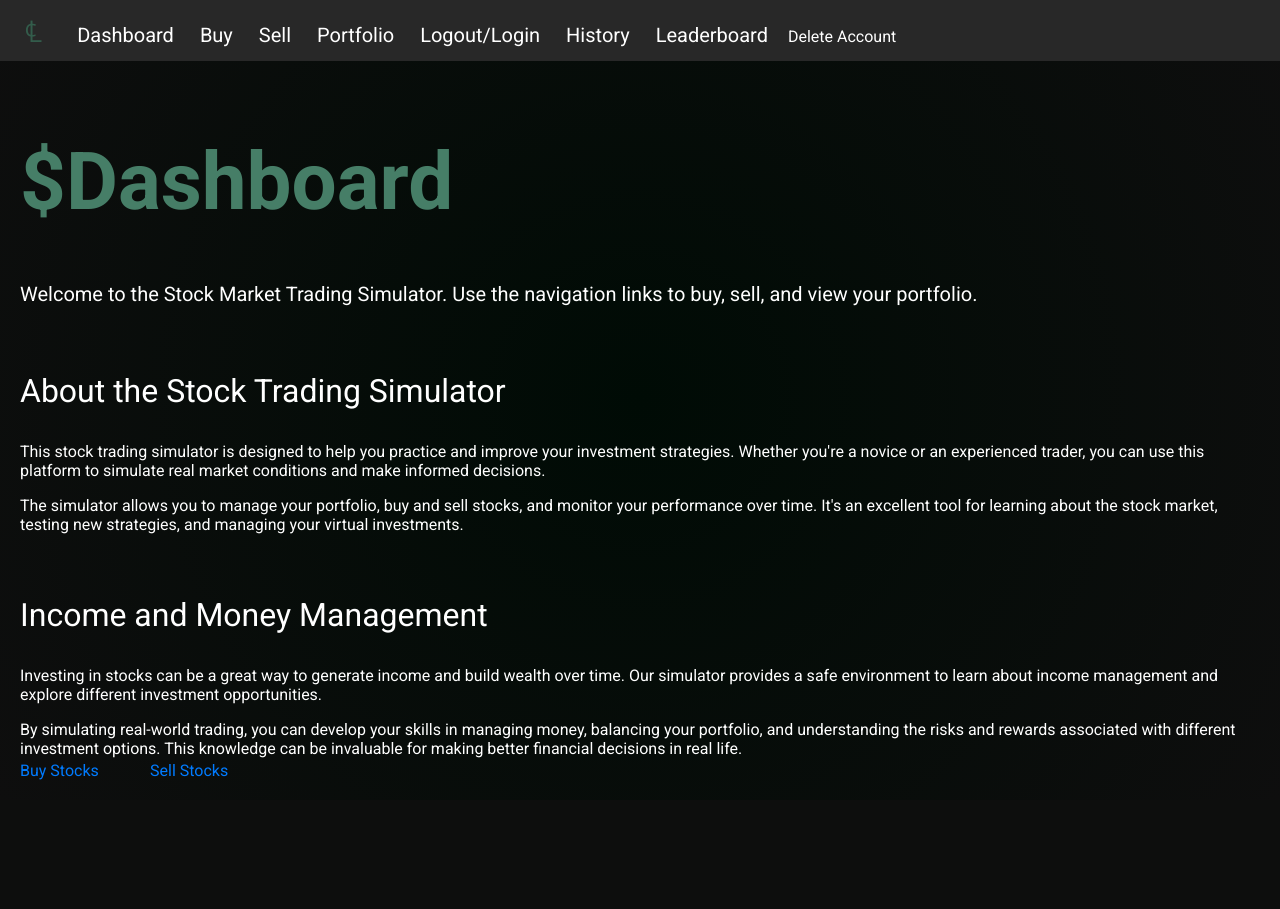
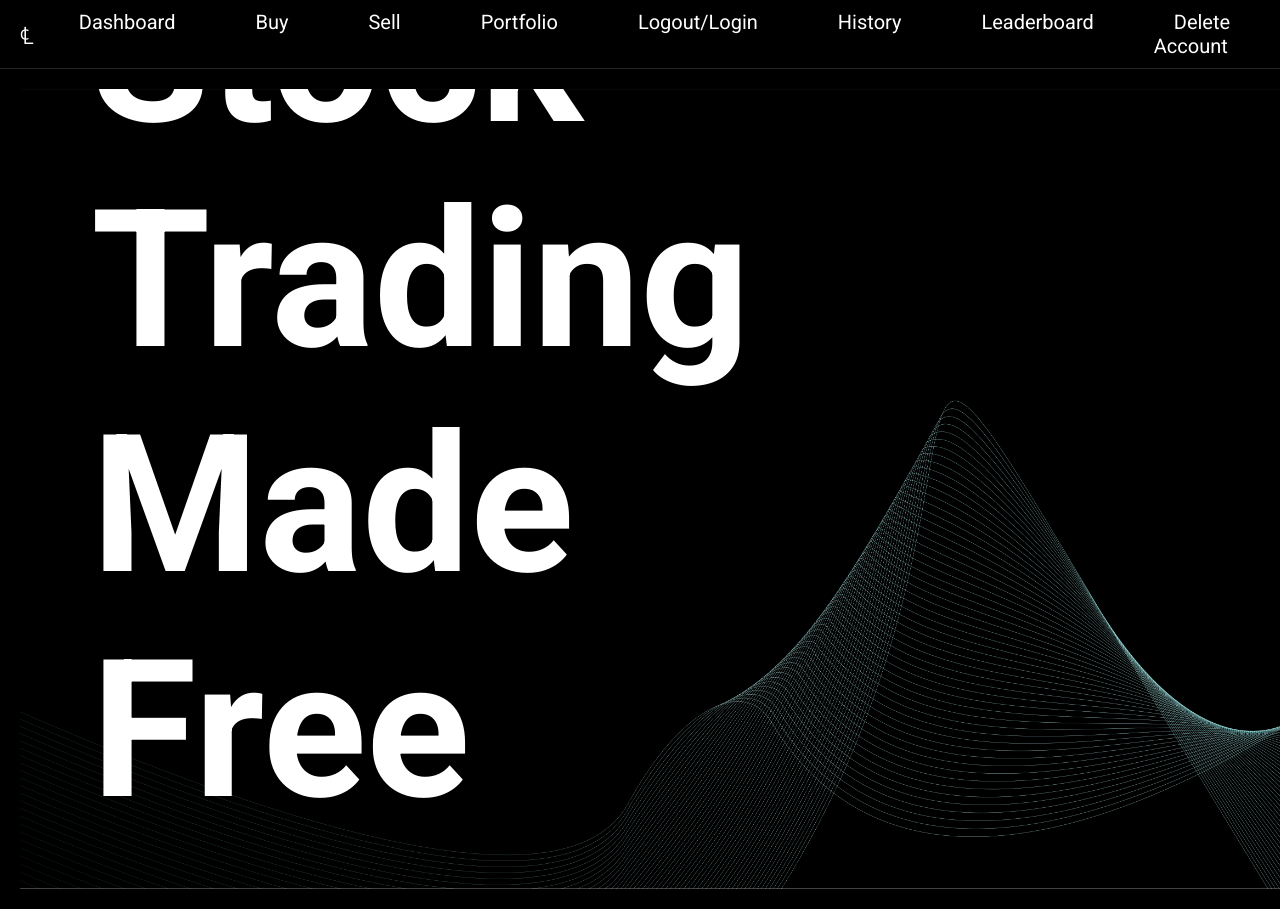
Before and after one commit to Buraisu-tiu/TouZi, a Flask app: page /dashboard in a window 1280 px wide; the page is wider, and only the part inside the window is pictured. Before the commit the page ends 780 px from the top of that part, so only its background shows below. Run offline with Flask 3, Linux system fonts and the light colour scheme; the visitor is signed in with stand-in values (Sample User, id 1); some web fonts are replaced.

Commit message:
Style Changes (Mainly on the dashboard and color theme)

```diff
--- a/Stock/static/styles.css
+++ b/Stock/static/styles.css
@@ -4,8 +4,7 @@ body {
     font-family: 'Roboto', 'Arial', sans-serif;
     margin: 0;
     padding: 0;
-    background: rgb(0,11,5);
-    background: radial-gradient(circle, rgba(0,11,5,1) 0%, rgba(14,14,14,1) 100%);
+    background: rgb(0, 0, 0);
     background-repeat: no-repeat;
     background-size: cover;
     background-position: center;
--- a/Stock/templates/base.html
+++ b/Stock/templates/base.html
@@ -9,18 +9,70 @@
     <link rel="preconnect" href="https://fonts.googleapis.com">
     <link rel="preconnect" href="https://fonts.gstatic.com" crossorigin>
     <link href="https://fonts.googleapis.com/css2?family=Open+Sans:ital,wght@0,300..800;1,300..800&family=Oswald:wght@200..700&family=Playwrite+CO+Guides&display=swap" rel="stylesheet">
+    <style>
+        body {
+            background-color:rgb(0, 0, 0);
+            font-family: 'Open Sans', sans-serif;
+            color:rgb(255, 255, 255);
+            margin: 0;
+            padding: 10px;
+            padding-bottom: 15px;
+        }
+        .navbar {
+            display: flex;
+            justify-content: space-between;
+            align-items: center;
+            padding: 10px 20px;
+            background-color:rgb(0, 0, 0);
+            border-bottom: 1px solid rgba(255, 255, 255, 0.15);
+            box-shadow: 0 4px 8px rgba(0, 0, 0, 0.1);
+        }
+        .navbar-brand {
+            font-size: 1.5rem;
+            font-weight: 500;
+            color:rgb(255, 255, 255);
+            text-decoration: none;
+        }
+        .navbar-nav {
+            display: flex;
+            justify-content: center;
+            flex-grow: 1;
+            list-style-type: none;
+            padding: 0;
+            margin: 0;
+        }
+        .navbar-nav li {
+            margin: 0 15px;
+        }
+        .navbar-nav a {
+            color:rgb(255, 255, 255);
+            text-decoration: none;
+            padding: 10px 20px;
+            border-radius: 5px;
+            transition: background-color 0.3s, color 0.3s;
+        }
+        .navbar-nav a:hover {
+            background-color:rgb(255, 255, 255);
+            color:rgb(0, 0, 0);
+        }
+        .content {
+            padding: 20px;
+        }
+    </style>
 </head>
 <body>
-    <nav>
-        <a><span class='logo'>&#8452;</span></a>
-        <a href="{{ url_for('dashboard') }}" class='Dashboard'>Dashboard</a>
-        <a href="{{ url_for('buy') }}" class='Dashboard'>Buy</a>
-        <a href="{{ url_for('sell') }}" class='Dashboard'>Sell</a>
-        <a href="{{ url_for('view_portfolio') }}" class='Dashboard'>Portfolio</a>
-        <a href="{{ url_for('logout') }}" class='Dashboard'>Logout/Login</a>
-        <a href="{{ url_for('transaction_history') }}" class='Dashboard'>History</a>
-        <a href="{{ url_for('leaderboard') }}" class='Dashboard'>Leaderboard</a>
-        <a href="{{ url_for('delete_account') }}">Delete Account</a>
+    <nav class="navbar">
+        <a class="navbar-brand" href="#">&#8452;</a>
+        <ul class="navbar-nav">
+            <li><a href="{{ url_for('dashboard') }}" class='Dashboard'>Dashboard</a></li>
+            <li><a href="{{ url_for('buy') }}" class='Dashboard'>Buy</a></li>
+            <li><a href="{{ url_for('sell') }}" class='Dashboard'>Sell</a></li>
+            <li><a href="{{ url_for('view_portfolio') }}" class='Dashboard'>Portfolio</a></li>
+            <li><a href="{{ url_for('logout') }}" class='Dashboard'>Logout/Login</a></li>
+            <li><a href="{{ url_for('transaction_history') }}" class='Dashboard'>History</a></li>
+            <li><a href="{{ url_for('leaderboard') }}" class='Dashboard'>Leaderboard</a></li>
+            <li><a href="{{ url_for('delete_account') }}" class='Dashboard'>Delete Account</a></li>
+        </ul>
     </nav>
     <main>
         {% block content %}{% endblock %}
--- a/Stock/templates/dashboard.html
+++ b/Stock/templates/dashboard.html
@@ -1,50 +1,36 @@
-{% extends "base.html" %} {% block content %}
-<div class="container">
-  <h1 class="mt-4">$Dashboard</h1>
-  <div class="title-header">
-    <p>
-      Welcome to the Stock Market Trading Simulator. Use the navigation links to
-      buy, sell, and view your portfolio.
-    </p>
-  </div>
-  <div class="card mt-4">
-    <div class="card-header">About the Stock Trading Simulator</div>
-    <div class="card-body">
-      <p>
-        This stock trading simulator is designed to help you practice and
-        improve your investment strategies. Whether you're a novice or an
-        experienced trader, you can use this platform to simulate real market
-        conditions and make informed decisions.
-      </p>
-      <p>
-        The simulator allows you to manage your portfolio, buy and sell stocks,
-        and monitor your performance over time. It's an excellent tool for
-        learning about the stock market, testing new strategies, and managing
-        your virtual investments.
-      </p>
-    </div>
-  </div>
+{% extends "base.html" %}
+{% block content %}
+<style>
+  .minimal-dashboard {
+    display: flex;
+    align-items: center;
+    justify-content: flex-start;
+    height: 100vh;
+    width: 100vw;
+    padding: 0 20px;
+    background: url("{{ url_for('static', filename='Images/background-image.jpg') }}") no-repeat center center;
+    background-size: cover;
+    overflow: hidden; /* Prevent scrolling */
+  }
 
-  <div class="card mt-4">
-    <div class="card-header">Income and Money Management</div>
-    <div class="card-body">
-      <p>
-        Investing in stocks can be a great way to generate income and build
-        wealth over time. Our simulator provides a safe environment to learn
-        about income management and explore different investment opportunities.
-      </p>
-      <p>
-        By simulating real-world trading, you can develop your skills in
-        managing money, balancing your portfolio, and understanding the risks
-        and rewards associated with different investment options. This knowledge
-        can be invaluable for making better financial decisions in real life.
-      </p>
-    </div>
-  </div>
+  .big-text {
+    font-size: 12rem;
+    padding-left: 4%;
+    padding-bottom: 15%;
+    font-weight: bold;
+    color: #ffffff; /* White color for better contrast against the background image */
+    max-width: 66%; /* Ensure text doesn't overflow past the center */
+    overflow-wrap: break-word;
+  }
 
-  <div class="mt-4">
-    <a href="{{ url_for('buy') }}" class="btn-primary">Buy Stocks</a>
-    <a href="{{ url_for('sell') }}" class="btn-danger">Sell Stocks</a>
-  </div>
+  body {
+    margin: 0;
+    padding: 0;
+    height: 100vh;
+    overflow: hidden; /* Disable scrolling */
+  }
+</style>
+<div class="container minimal-dashboard">
+  <h1 class="big-text">Stock Trading Made Free</h1>
 </div>
 {% endblock %}
```
Also changed, not shown: Stock/static/Images/background-image.jpg (added), Stock/static/Images/background.jpg (deleted).
